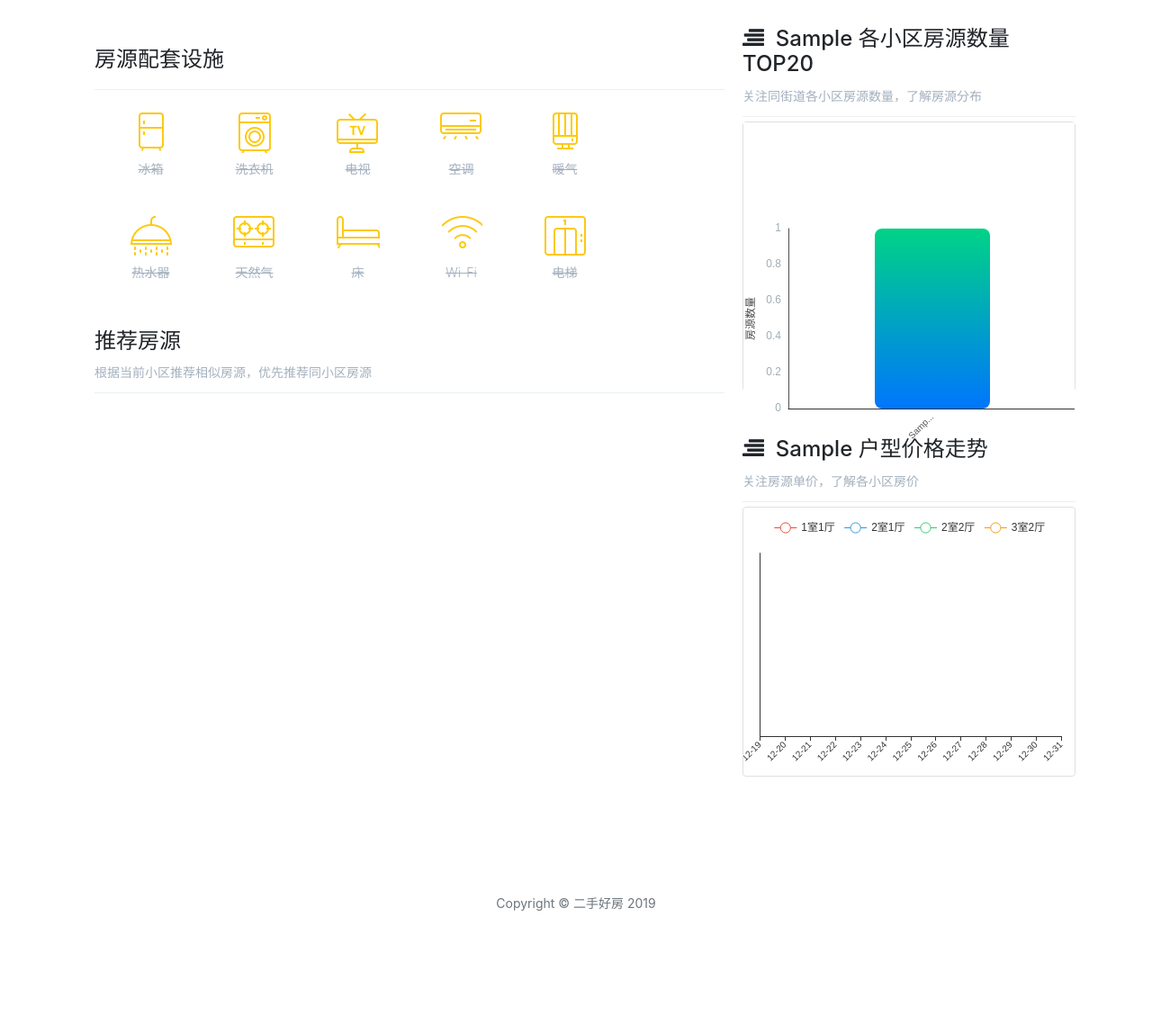
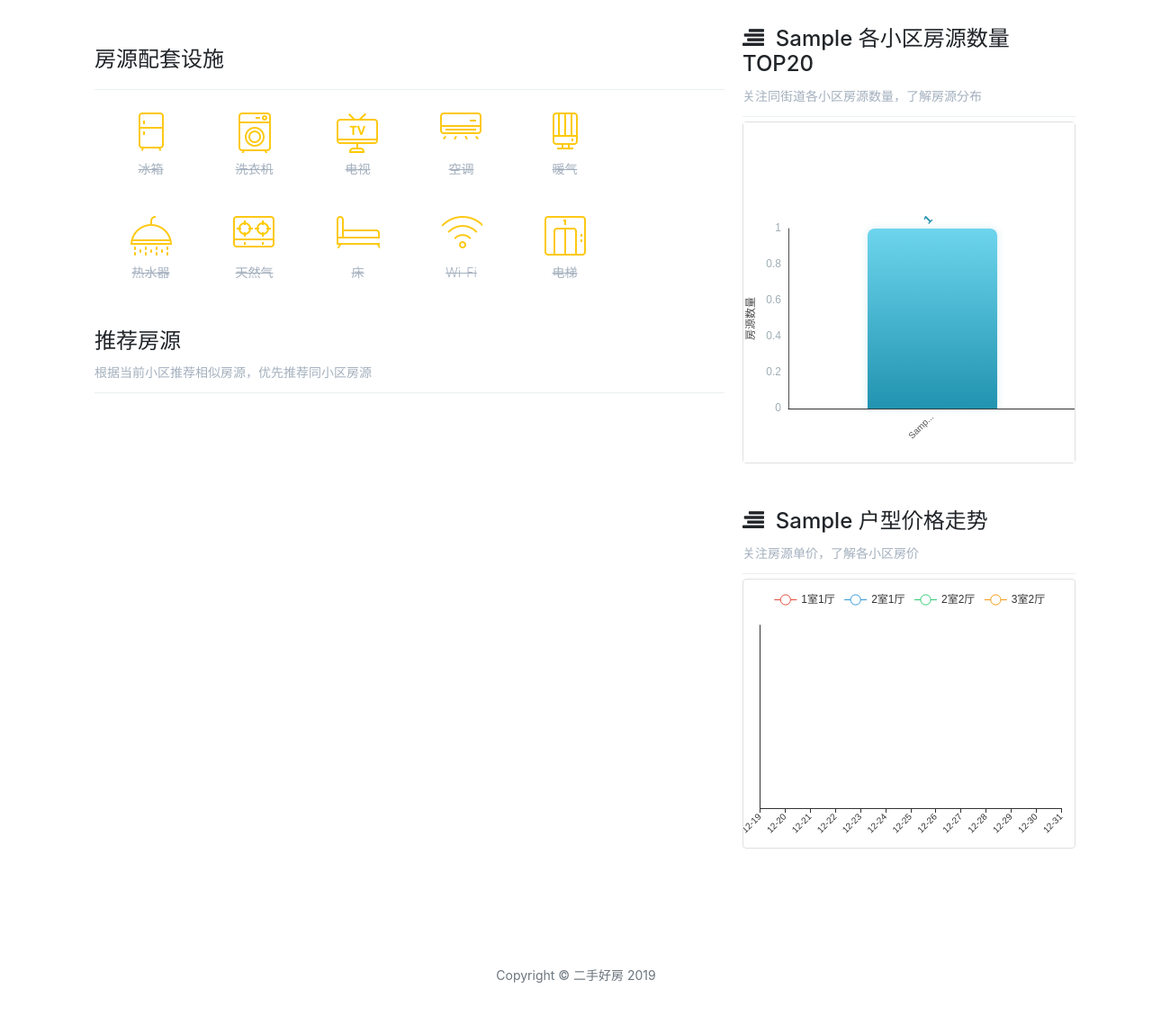
Before and after one commit to RemJJJ/Second-hand-housing, a Flask app: page /house/1 in a window 1280 px wide. Shown: the part 1081-2230 px from the top of the page at 90% size. Before the commit the page ends 2093 px from the top, so only its background shows below. Run offline with Flask 3, Linux system fonts and the light colour scheme; tables that the repository leaves empty hold one stand-in row (values such as "Sample post"); data that the repository does not hold is empty; some libraries are stand-ins or nearby versions.

Commit message:
完善图表

```diff
--- a/static/house/js/show_column_data.js
+++ b/static/house/js/show_column_data.js
@@ -1,16 +1,17 @@
 function column_chart(data) {
     var salaru_line = echarts.init(document.getElementById('scolumn_line'));
 
-    // 设置容器高度
-    var container = document.getElementById('scolumn_line');
-    if (container) {
-        container.style.height = "300px";
-        container.style.width = "100%";
+    // 移除JS设置容器高度和宽度，改为用CSS控制
+    // window.addEventListener('resize', function () {
+    //     salaru_line.resize();
+    // });
+    // 防止重复绑定resize
+    if (!window._scolumn_line_resize_bound) {
+        window.addEventListener('resize', function () {
+            salaru_line.resize();
+        });
+        window._scolumn_line_resize_bound = true;
     }
-
-    window.addEventListener('resize', function () {
-        salaru_line.resize();
-    });
     var XData = data['name_list_x']; // X轴的数据
     var YData = data['num_list_y'];  // Y轴的数据
 
@@ -96,7 +97,8 @@ function column_chart(data) {
         },
         series: [{
             type: "bar",
-            barWidth: '40%',  // 设置柱子宽度为40%
+            barWidth: '45%',
+            minBarHeight: 8, // 设置最小柱高，保证小数据也能看到
             itemStyle: {
                 normal: {
                     color: {
@@ -105,21 +107,35 @@ function column_chart(data) {
                         y: 0,
                         x2: 0,
                         y2: 1,
-                        colorStops: [{
-                            offset: 0,
-                            color: '#00d386' // 0% 处的颜色
-                        }, {
-                            offset: 1,
-                            color: '#0076fc' // 100% 处的颜色
-                        }],
-                        globalCoord: false // 缺省为 false
+                        colorStops: [
+                            { offset: 0, color: '#6dd5ed' }, // 渐变色更现代
+                            { offset: 1, color: '#2193b0' }
+                        ],
+                        globalCoord: false
                     },
-                    barBorderRadius: 8,  // 减小圆角
+                    barBorderRadius: [8, 8, 0, 0],
+                    shadowColor: 'rgba(33,147,176,0.18)',
+                    shadowBlur: 8
                 }
             },
             data: YData,
             label: {
-                show: false  // 不显示柱子上的数量标签
+                show: true,
+                position: 'top',
+                color: '#2193b0',
+                fontWeight: 'bold',
+                fontSize: 13,
+                rotate: 45, // 让数字斜着显示
+                formatter: function(val){
+                    return val.value > 0 ? val.value : '';
+                }
+            },
+            emphasis: {
+                itemStyle: {
+                    color: '#0076fc',
+                    shadowColor: 'rgba(0,118,252,0.25)',
+                    shadowBlur: 12
+                }
             }
         }]
     };
```
Also changed, not shown: static/house/css/index.css (+7 -0 lines), static/js/show_column_data.js (+10 -9 lines).
